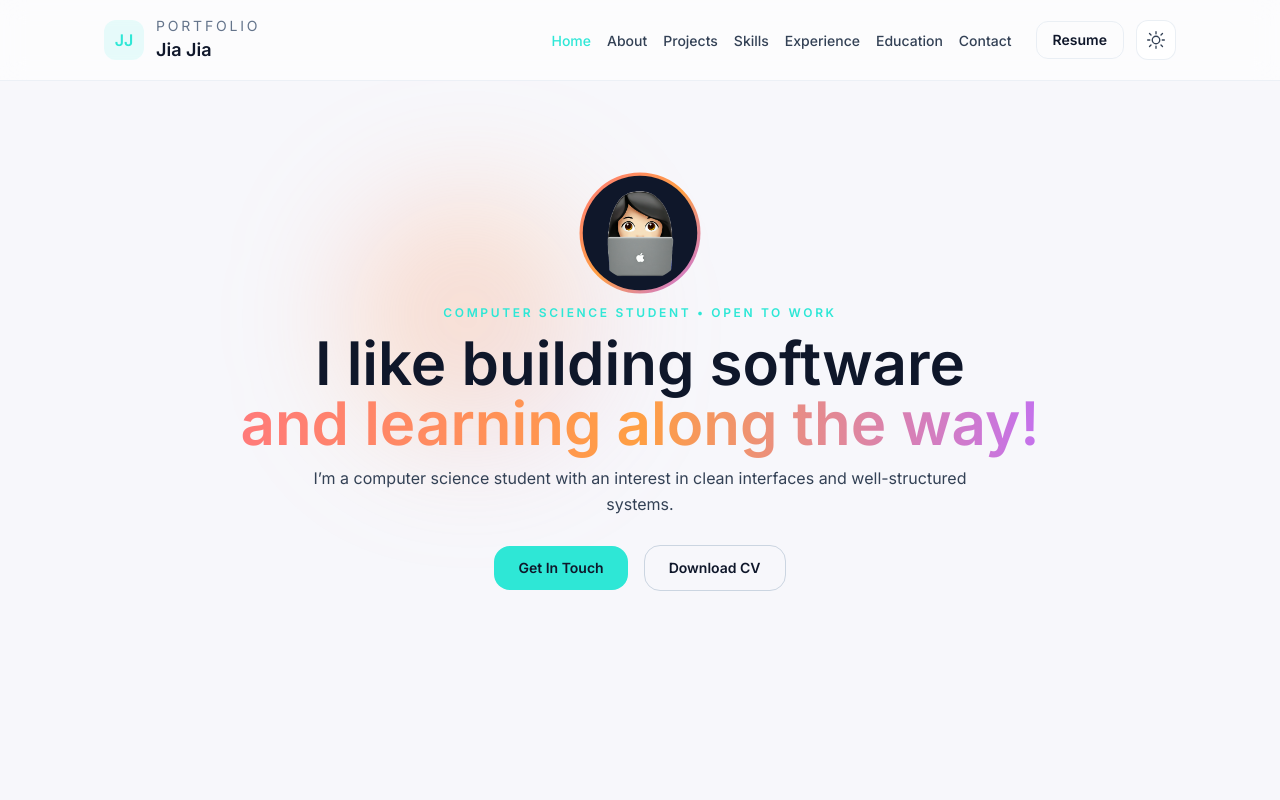
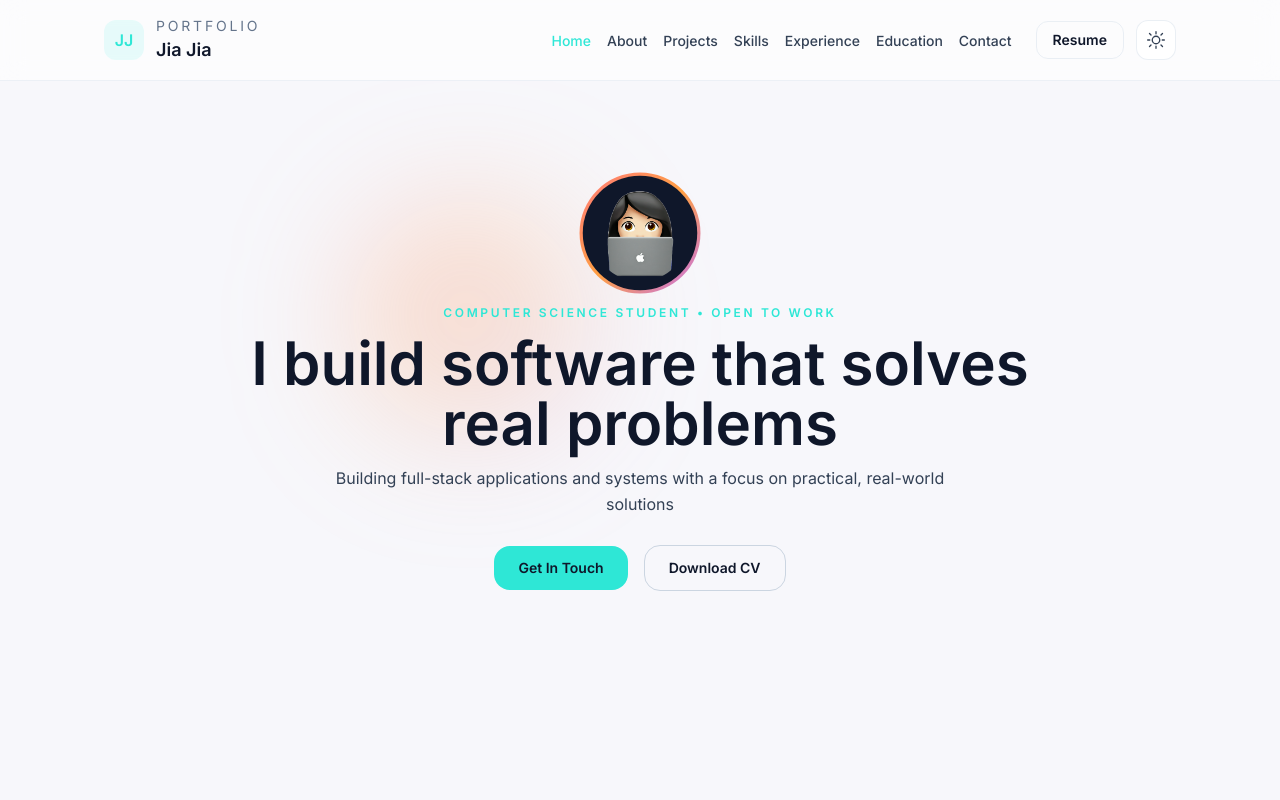
Before and after one commit to jiajia16/Portfolio, a React (Vite) app: page / in a window 1280 px wide. Shown: the top 800 px of the page. Built offline with nearby package versions, Linux system fonts and the light colour scheme.

Commit message:
New changes

```diff
--- a/src/components/Hero.jsx
+++ b/src/components/Hero.jsx
@@ -36,15 +36,15 @@ function Hero({ profile }) {
           </p>
 
           <h1 className="text-5xl font-extrabold leading-[1.05] text-slate-900 dark:text-white md:text-6xl">
-            I like building software
-            <br />
+            I build software that solves real problems
+            {/* <br />
             <span className="bg-gradient-to-r from-[#ff7a7a] via-[#ff9f43] to-[#c471ed] bg-clip-text text-transparent">
               and learning along the way!
-            </span>
+            </span> */}
           </h1>
 
           <p className="mx-auto max-w-2xl text-base leading-relaxed text-slate-700 dark:text-slate-300">
-            I’m a computer science student with an interest in clean interfaces and well-structured systems.
+            Building full-stack applications and systems with a focus on practical, real-world solutions
           </p>
 
         </div>
```
Also changed, not shown: 1 other file (tests, documents, lock files or other folders).
